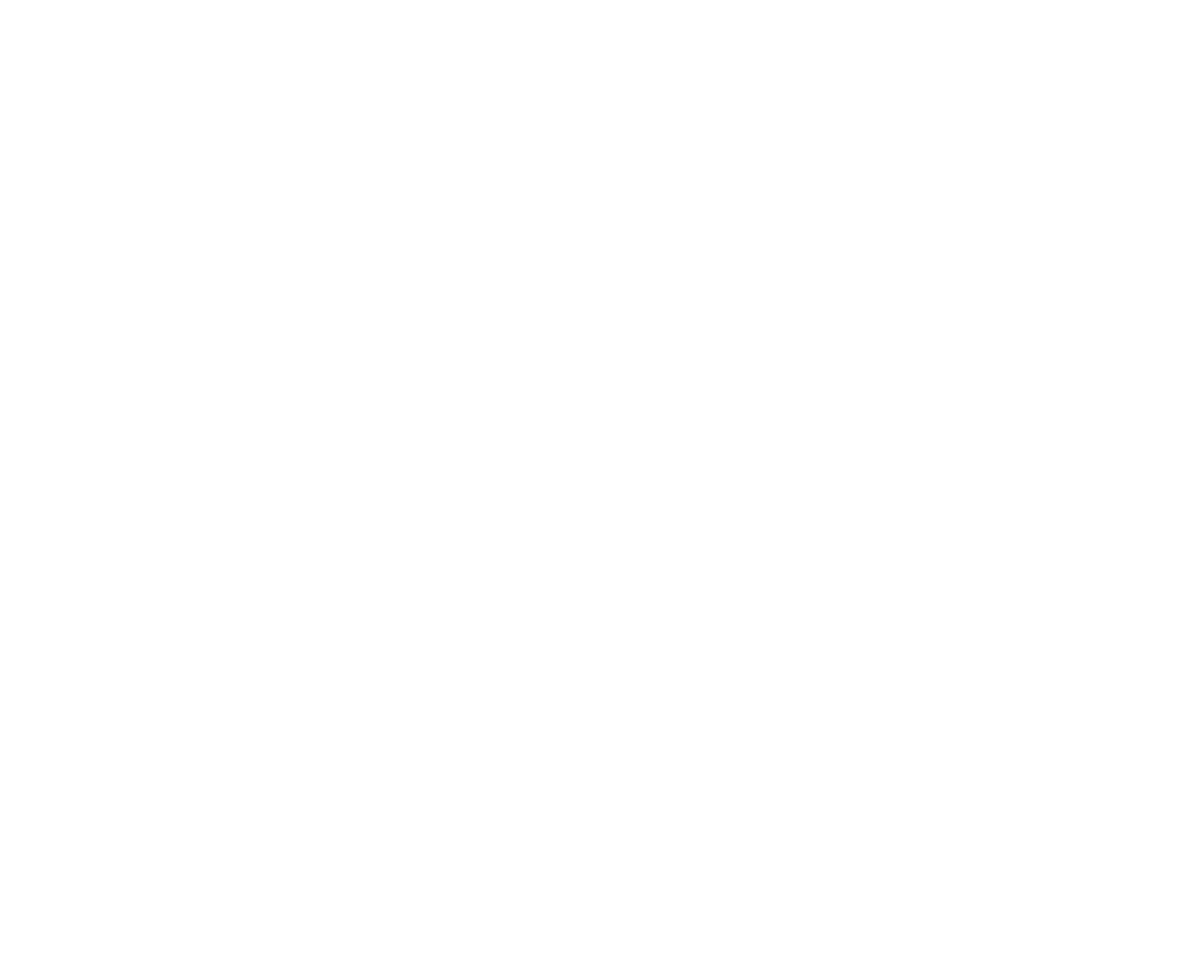
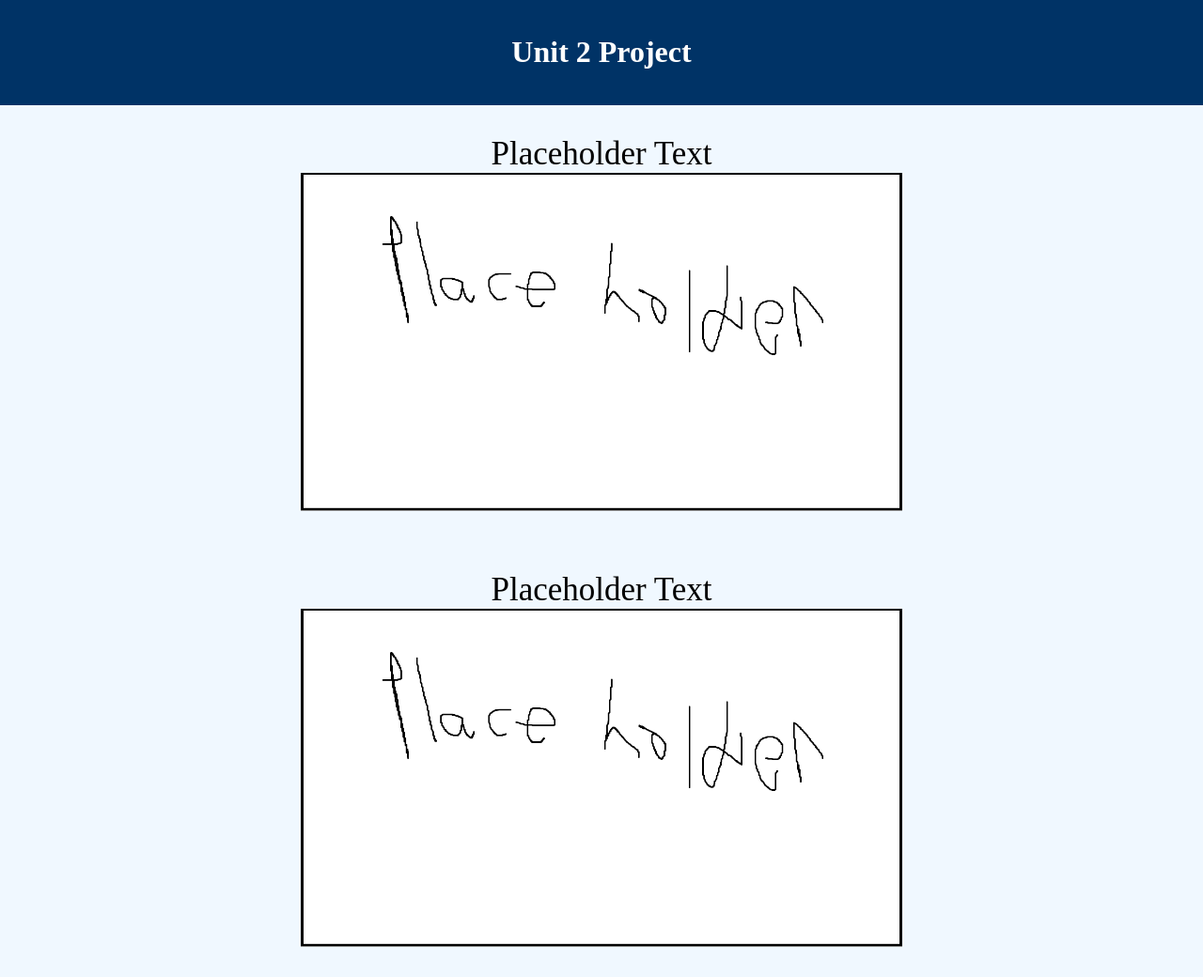
Before and after one commit to JohnGallemore/Unit_Two_Project_Website, a plain HTML site: page index.html in a window 1280 px wide. Shown: the whole page at 94% size. Before the commit the page ends 800 px from the top, so only its background shows below. Drawn offline with Linux system fonts and the light colour scheme.

Commit message:
Added images and formatting
I added the placeholder image and started working on the general formatting.

```diff
--- a/css/styles.css
+++ b/css/styles.css
@@ -0,0 +1,33 @@
+.center{
+    display: block;
+    margin-left: auto;
+    margin-right: auto;
+    width: 50%;
+}
+
+img{
+    width: 50%;
+    object-fit: cover;
+    padding-bottom: 2rem;
+}
+
+html, body{
+    background-color: aliceblue;
+    margin: 0;
+    padding: 0;
+}
+
+header {
+    background-color: #003366;
+    color: white;
+    padding: 1em 0;
+    text-align: center;
+}
+
+p1{
+    font-size: 35px;
+    margin-top: auto;
+    margin-bottom: auto;
+    text-align: center;
+    padding-top: 2rem;
+}
--- a/index.html
+++ b/index.html
@@ -7,6 +7,12 @@
         <title></title>
     </head>
     <body>
-
+        <header>
+            <h1>Unit 2 Project</h1>
+        </header>
+        <p1 class="center">Placeholder Text</p1>
+        <img src="images/placeholder.png" alt="placeholder" class="center">
+        <p1 class="center">Placeholder Text</p1>
+        <img src="images/placeholder.png" alt="placeholder" class="center">
     </body>
 </html>
```
Also changed, not shown: images/placeholder.png (added).
